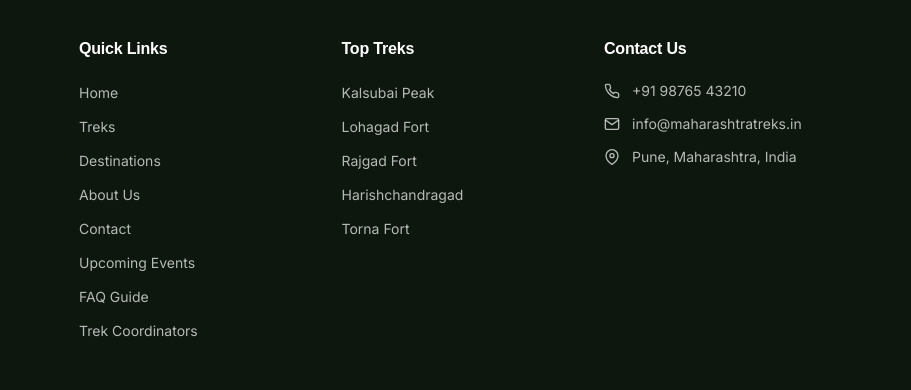
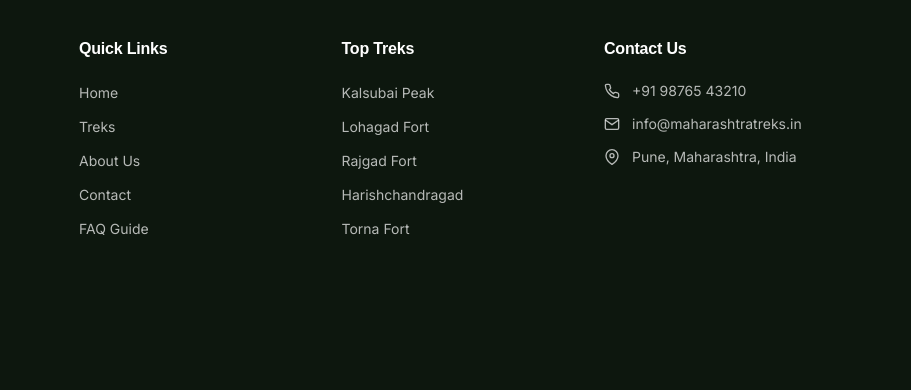
Before and after one commit to abhayinc/rahigo, a plain HTML site: page index.html in a window 1280 px wide. Shown: the part 2506-2896 px from the top of the page, 369-1280 px from the left. Drawn offline with Linux system fonts and the light colour scheme; no server answers.

Commit message:
Simplify quick links in the footer to keep it clean and minimal

```diff
--- a/index.html
+++ b/index.html
@@ -1372,12 +1372,9 @@
                         <ul class="footer-links">
                             <li><a href="#">Home</a></li>
                             <li><a href="#">Treks</a></li>
-                            <li><a href="#">Destinations</a></li>
                             <li><a href="#">About Us</a></li>
                             <li><a href="#">Contact</a></li>
-                            <li><a href="#">Upcoming Events</a></li>
                             <li><a href="#">FAQ Guide</a></li>
-                            <li><a href="#">Trek Coordinators</a></li>
                         </ul>
                     </div>
 
```
